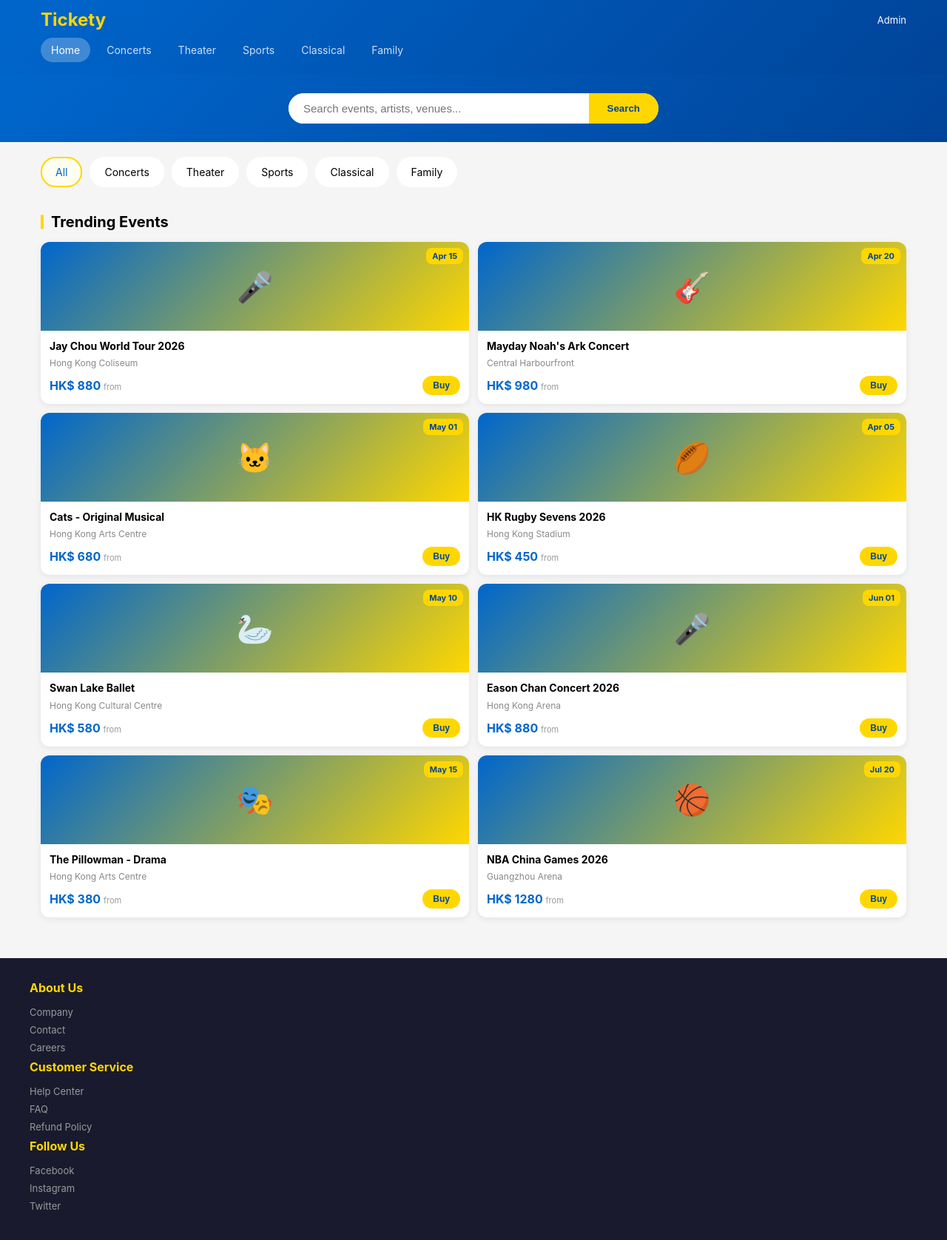
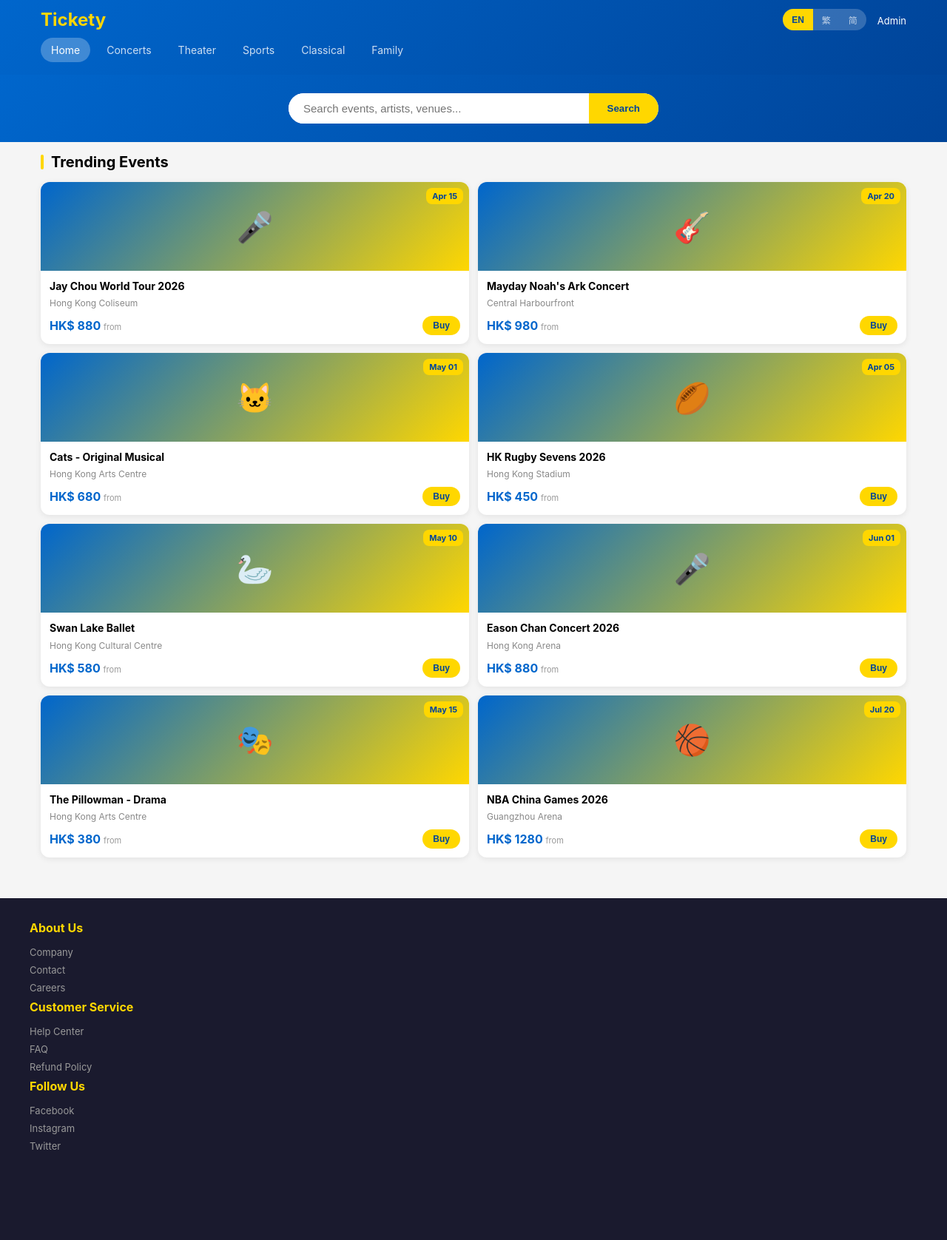
Before and after one commit to NEmiceKing/ticketing, a Flask app: page / in a window 1280 px wide. Shown: the whole page at 74% size. After the commit the page ends 1554 px from the top, so only its background shows below. Run offline with Flask 3, Linux system fonts and the light colour scheme.

Commit message:
Add language switching (EN/繁/简), remove duplicate category bar

```diff
--- a/templates/index.html
+++ b/templates/index.html
@@ -49,17 +49,39 @@
             color: white;
         }
 
-        .user-area {
+        .header-right {
             display: flex;
-            gap: 10px;
+            align-items: center;
+            gap: 15px;
         }
 
-        .user-btn {
+        .lang-switch {
+            display: flex;
             background: rgba(255,255,255,0.2);
+            border-radius: 20px;
+            overflow: hidden;
+        }
+
+        .lang-btn {
             padding: 6px 12px;
-            border-radius: 15px;
+            border: none;
+            background: transparent;
+            color: rgba(255,255,255,0.7);
+            cursor: pointer;
+            font-size: 12px;
+            transition: all 0.2s;
+        }
+
+        .lang-btn.active {
+            background: #FFD700;
+            color: #004499;
+            font-weight: bold;
+        }
+
+        .user-area a {
+            color: white;
+            text-decoration: none;
             font-size: 13px;
-            cursor: pointer;
         }
 
         nav {
@@ -82,6 +104,7 @@
             white-space: nowrap;
             border-radius: 20px;
             transition: all 0.2s;
+            cursor: pointer;
         }
 
         nav a:hover, nav a.active {
@@ -122,36 +145,9 @@
             cursor: pointer;
         }
 
-        /* Categories */
+        /* Categories - Hidden, using nav instead */
         .categories {
-            max-width: 1200px;
-            margin: 20px auto;
-            padding: 0 15px;
-            display: flex;
-            gap: 10px;
-            overflow-x: auto;
-            -webkit-overflow-scrolling: touch;
-        }
-
-        .categories::-webkit-scrollbar {
             display: none;
-        }
-
-        .category {
-            background: white;
-            padding: 10px 18px;
-            border-radius: 20px;
-            cursor: pointer;
-            transition: all 0.3s;
-            border: 2px solid transparent;
-            white-space: nowrap;
-            font-size: 14px;
-        }
-
-        .category:hover, .category.active {
-            border-color: #FFD700;
-            background: #FFFEF0;
-            color: #0066cc;
         }
 
         /* Events Grid */
@@ -422,6 +418,11 @@
                 height: auto;
                 min-height: 100px;
             }
+
+            .lang-btn {
+                padding: 4px 8px;
+                font-size: 11px;
+            }
         }
     </style>
 </head>
@@ -431,17 +432,19 @@
         <div class="header-content">
             <div class="top-bar">
                 <div class="logo">Tickety<span></span></div>
-                <div class="user-area">
-                    <a href="/admin" style="color: white; text-decoration: none; font-size: 13px;">Admin</a>
+                <div class="header-right">
+                    <div class="lang-switch">
+                        <button class="lang-btn active" data-lang="en">EN</button>
+                        <button class="lang-btn" data-lang="zh-TW">繁</button>
+                        <button class="lang-btn" data-lang="zh-CN">简</button>
+                    </div>
+                    <div class="user-area">
+                        <a href="/admin">Admin</a>
+                    </div>
                 </div>
             </div>
-            <nav>
-                <a href="#" class="active" data-category="All" onclick="filterByNav(this)">Home</a>
-                <a href="#" data-category="Concerts" onclick="filterByNav(this)">Concerts</a>
-                <a href="#" data-category="Theater" onclick="filterByNav(this)">Theater</a>
-                <a href="#" data-category="Sports" onclick="filterByNav(this)">Sports</a>
-                <a href="#" data-category="Classical" onclick="filterByNav(this)">Classical</a>
-                <a href="#" data-category="Family" onclick="filterByNav(this)">Family</a>
+            <nav id="mainNav">
+                <!-- Nav items will be inserted by JS -->
             </nav>
         </div>
     </header>
@@ -449,24 +452,14 @@
     <!-- Search -->
     <div class="search-section">
         <div class="search-box">
-            <input type="text" placeholder="Search events, artists, venues...">
-            <button>Search</button>
+            <input type="text" id="searchInput" placeholder="Search events, artists, venues...">
+            <button onclick="doSearch()">Search</button>
         </div>
     </div>
 
-    <!-- Categories -->
-    <div class="categories">
-        <div class="category active">All</div>
-        <div class="category">Concerts</div>
-        <div class="category">Theater</div>
-        <div class="category">Sports</div>
-        <div class="category">Classical</div>
-        <div class="category">Family</div>
-    </div>
-
-    <!-- Hot Events -->
+    <!-- Events Section -->
     <div class="events-section">
-        <div class="section-title">Trending Events</div>
+        <div class="section-title" id="sectionTitle">Trending Events</div>
         <div class="events-grid" id="eventsGrid">
             <!-- Events will be inserted here -->
         </div>
@@ -476,19 +469,19 @@
     <footer>
         <div class="footer-content">
             <div class="footer-section">
-                <h3>About Us</h3>
-                <a href="#">Company</a>
-                <a href="#">Contact</a>
-                <a href="#">Careers</a>
+                <h3 id="footerAbout">About Us</h3>
+                <a href="#" id="footerCompany">Company</a>
+                <a href="#" id="footerContact">Contact</a>
+                <a href="#" id="footerCareers">Careers</a>
             </div>
             <div class="footer-section">
-                <h3>Customer Service</h3>
-                <a href="#">Help Center</a>
-                <a href="#">FAQ</a>
-                <a href="#">Refund Policy</a>
+                <h3 id="footerService">Customer Service</h3>
+                <a href="#" id="footerHelp">Help Center</a>
+                <a href="#" id="footerFAQ">FAQ</a>
+                <a href="#" id="footerRefund">Refund Policy</a>
             </div>
             <div class="footer-section">
-                <h3>Follow Us</h3>
+                <h3 id="footerFollow">Follow Us</h3>
                 <a href="#">Facebook</a>
                 <a href="#">Instagram</a>
                 <a href="#">Twitter</a>
@@ -509,91 +502,130 @@
                 <!-- Ticket options will be inserted here -->
             </div>
 
-            <button class="checkout-btn" onclick="checkout()">Buy Tickets</button>
+            <button class="checkout-btn" onclick="checkout()" id="buyBtn">Buy Tickets</button>
         </div>
     </div>
 
     <script>
+        // Translations
+        const translations = {
+            en: {
+                navHome: "Home", navConcerts: "Concerts", navTheater: "Theater", navSports: "Sports", navClassical: "Classical", navFamily: "Family",
+                trending: "Trending Events", searchPlaceholder: "Search events, artists, venues...",
+                buy: "Buy", from: "from", standard: "Standard", vip: "VIP", premium: "Premium",
+                buyTickets: "Buy Tickets", thankYou: "Thank you! Your order has been placed.",
+                footerAbout: "About Us", footerCompany: "Company", footerContact: "Contact", footerCareers: "Careers",
+                footerService: "Customer Service", footerHelp: "Help Center", footerFAQ: "FAQ", footerRefund: "Refund Policy",
+                footerFollow: "Follow Us"
+            },
+            "zh-TW": {
+                navHome: "首頁", navConcerts: "演唱會", navTheater: "話劇", navSports: "體育", navClassical: "古典", navFamily: "親子",
+                trending: "熱門活動", searchPlaceholder: "搜尋活動、藝術家、場館...",
+                buy: "購票", from: "起", standard: "標準票", vip: "貴賓票", premium: "尊貴票",
+                buyTickets: "立即購票", thankYou: "感謝您的購買！訂單已確認。",
+                footerAbout: "關於我們", footerCompany: "公司簡介", footerContact: "聯絡我們", footerCareers: "招聘資訊",
+                footerService: "客戶服務", footerHelp: "幫助中心", footerFAQ: "常見問題", footerRefund: "退票政策",
+                footerFollow: "關注我們"
+            },
+            "zh-CN": {
+                navHome: "首页", navConcerts: "演唱会", navTheater: "话剧", navSports: "体育", navClassical: "古典", navFamily: "亲子",
+                trending: "热门活动", searchPlaceholder: "搜索活动、艺术家、场馆...",
+                buy: "购票", from: "起", standard: "标准票", vip: "贵宾票", premium: "尊贵票",
+                buyTickets: "立即购票", thankYou: "感谢您的购买！订单已确认。",
+                footerAbout: "关于我们", footerCompany: "公司简介", footerContact: "联系我们", footerCareers: "招聘信息",
+                footerService: "客户服务", footerHelp: "帮助中心", footerFAQ: "常见问题", footerRefund: "退票政策",
+                footerFollow: "关注我们"
+            }
+        };
+
+        let currentLang = 'en';
+
         // Sample event data
         const events = [
-            {
-                id: 1,
-                title: "Jay Chou World Tour 2026",
-                date: "Apr 15, 2026",
-                venue: "Hong Kong Coliseum",
-                price: 880,
-                category: "Concerts",
-                emoji: "🎤"
-            },
-            {
-                id: 2,
-                title: "Mayday Noah's Ark Concert",
-                date: "Apr 20, 2026",
-                venue: "Central Harbourfront",
-                price: 980,
-                category: "Concerts",
-                emoji: "🎸"
-            },
-            {
-                id: 3,
-                title: "Cats - Original Musical",
-                date: "May 01, 2026",
-                venue: "Hong Kong Arts Centre",
-                price: 680,
-                category: "Theater",
-                emoji: "🐱"
-            },
-            {
-                id: 4,
-                title: "HK Rugby Sevens 2026",
-                date: "Apr 05, 2026",
-                venue: "Hong Kong Stadium",
-                price: 450,
-                category: "Sports",
-                emoji: "🏉"
-            },
-            {
-                id: 5,
-                title: "Swan Lake Ballet",
-                date: "May 10, 2026",
-                venue: "Hong Kong Cultural Centre",
-                price: 580,
-                category: "Classical",
-                emoji: "🦢"
-            },
-            {
-                id: 6,
-                title: "Eason Chan Concert 2026",
-                date: "Jun 01, 2026",
-                venue: "Hong Kong Arena",
-                price: 880,
-                category: "Concerts",
-                emoji: "🎤"
-            },
-            {
-                id: 7,
-                title: "The Pillowman - Drama",
-                date: "May 15, 2026",
-                venue: "Hong Kong Arts Centre",
-                price: 380,
-                category: "Theater",
-                emoji: "🎭"
-            },
-            {
-                id: 8,
-                title: "NBA China Games 2026",
-                date: "Jul 20, 2026",
-                venue: "Guangzhou Arena",
-                price: 1280,
-                category: "Sports",
-                emoji: "🏀"
-            }
+            { id: 1, title: "Jay Chou World Tour 2026", date: "Apr 15, 2026", venue: "Hong Kong Coliseum", price: 880, category: "Concerts", emoji: "🎤" },
+            { id: 2, title: "Mayday Noah's Ark Concert", date: "Apr 20, 2026", venue: "Central Harbourfront", price: 980, category: "Concerts", emoji: "🎸" },
+            { id: 3, title: "Cats - Original Musical", date: "May 01, 2026", venue: "Hong Kong Arts Centre", price: 680, category: "Theater", emoji: "🐱" },
+            { id: 4, title: "HK Rugby Sevens 2026", date: "Apr 05, 2026", venue: "Hong Kong Stadium", price: 450, category: "Sports", emoji: "🏉" },
+            { id: 5, title: "Swan Lake Ballet", date: "May 10, 2026", venue: "Hong Kong Cultural Centre", price: 580, category: "Classical", emoji: "🦢" },
+            { id: 6, title: "Eason Chan Concert 2026", date: "Jun 01, 2026", venue: "Hong Kong Arena", price: 880, category: "Concerts", emoji: "🎤" },
+            { id: 7, title: "The Pillowman - Drama", date: "May 15, 2026", venue: "Hong Kong Arts Centre", price: 380, category: "Theater", emoji: "🎭" },
+            { id: 8, title: "NBA China Games 2026", date: "Jul 20, 2026", venue: "Guangzhou Arena", price: 1280, category: "Sports", emoji: "🏀" }
         ];
 
+        // Category mapping
+        const categoryMap = {
+            "Concerts": { en: "Concerts", "zh-TW": "演唱會", "zh-CN": "演唱会" },
+            "Theater": { en: "Theater", "zh-TW": "話劇", "zh-CN": "话剧" },
+            "Sports": { en: "Sports", "zh-TW": "體育", "zh-CN": "体育" },
+            "Classical": { en: "Classical", "zh-TW": "古典", "zh-CN": "古典" },
+            "Family": { en: "Family", "zh-TW": "親子", "zh-CN": "亲子" }
+        };
+
         let selectedEvent = null;
+        let currentCategory = 'All';
 
-        // Render events
+        // Language switch
+        document.querySelectorAll('.lang-btn').forEach(btn => {
+            btn.addEventListener('click', function() {
+                document.querySelectorAll('.lang-btn').forEach(b => b.classList.remove('active'));
+                this.classList.add('active');
+                currentLang = this.getAttribute('data-lang');
+                updateLanguage();
+            });
+        });
+
+        function updateLanguage() {
+            const t = translations[currentLang];
+
+            // Update nav
+            renderNav();
+
+            // Update section title
+            document.getElementById('sectionTitle').textContent = t.trending;
+
+            // Update search
+            document.getElementById('searchInput').placeholder = t.searchPlaceholder;
+
+            // Update footer
+            document.getElementById('footerAbout').textContent = t.footerAbout;
+            document.getElementById('footerCompany').textContent = t.footerCompany;
+            document.getElementById('footerContact').textContent = t.footerContact;
+            document.getElementById('footerCareers').textContent = t.footerCareers;
+            document.getElementById('footerService').textContent = t.footerService;
+            document.getElementById('footerHelp').textContent = t.footerHelp;
+            document.getElementById('footerFAQ').textContent = t.footerFAQ;
+            document.getElementById('footerRefund').textContent = t.footerRefund;
+            document.getElementById('footerFollow').textContent = t.footerFollow;
+
+            // Re-render events
+            renderEvents(currentCategory);
+
+            // Update buy button if modal open
+            if (selectedEvent) {
+                document.getElementById('buyBtn').textContent = t.buyTickets;
+            }
+        }
+
+        function renderNav() {
+            const t = translations[currentLang];
+            const navItems = [
+                { key: 'All', label: t.navHome },
+                { key: 'Concerts', label: t.navConcerts },
+                { key: 'Theater', label: t.navTheater },
+                { key: 'Sports', label: t.navSports },
+                { key: 'Classical', label: t.navClassical },
+                { key: 'Family', label: t.navFamily }
+            ];
+
+            const nav = document.getElementById('mainNav');
+            nav.innerHTML = navItems.map(item =>
+                `<a href="#" class="${item.key === currentCategory ? 'active' : ''}"
+                   data-category="${item.key}" onclick="filterByNav(this)">${item.label}</a>`
+            ).join('');
+        }
+
         function renderEvents(category = 'All') {
+            const t = translations[currentLang];
             const grid = document.getElementById('eventsGrid');
             const filtered = category === 'All' ? events : events.filter(e => e.category === category);
 
@@ -607,55 +639,68 @@
                         <div class="event-title">${event.title}</div>
                         <div class="event-venue">${event.venue}</div>
                         <div class="event-footer">
-                            <div class="price">HK$ ${event.price} <span>from</span></div>
-                            <button class="buy-btn">Buy</button>
+                            <div class="price">HK$ ${event.price} <span>${t.from}</span></div>
+                            <button class="buy-btn">${t.buy}</button>
                         </div>
                     </div>
                 </div>
             `).join('');
         }
 
-        // Category filter (from category buttons)
-        document.querySelectorAll('.category').forEach(cat => {
-            cat.addEventListener('click', function() {
-                document.querySelectorAll('.category').forEach(c => c.classList.remove('active'));
-                this.classList.add('active');
-                renderEvents(this.textContent);
-            });
-        });
-
-        // Nav filter function
         function filterByNav(element) {
             event.preventDefault();
             const category = element.getAttribute('data-category');
+            currentCategory = category;
 
-            // Update nav active state
-            document.querySelectorAll('nav a').forEach(a => a.classList.remove('active'));
+            document.querySelectorAll('#mainNav a').forEach(a => a.classList.remove('active'));
             element.classList.add('active');
 
-            // Update category buttons
-            document.querySelectorAll('.category').forEach(c => {
-                c.classList.remove('active');
-                if (c.textContent === category) c.classList.add('active');
-            });
-
-            // Filter events
             renderEvents(category);
         }
 
-        // Modal functions
+        function doSearch() {
+            const query = document.getElementById('searchInput').value.toLowerCase();
+            const filtered = events.filter(e =>
+                e.title.toLowerCase().includes(query) ||
+                e.venue.toLowerCase().includes(query)
+            );
+
+            const t = translations[currentLang];
+            document.getElementById('sectionTitle').textContent = 'Search Results';
+
+            const grid = document.getElementById('eventsGrid');
+            grid.innerHTML = filtered.map(event => `
+                <div class="event-card" onclick="openTicketModal(${event.id})">
+                    <div class="event-image">
+                        ${event.emoji}
+                        <div class="event-date-badge">${event.date.split(',')[0]}</div>
+                    </div>
+                    <div class="event-info">
+                        <div class="event-title">${event.title}</div>
+                        <div class="event-venue">${event.venue}</div>
+                        <div class="event-footer">
+                            <div class="price">HK$ ${event.price} <span>${t.from}</span></div>
+                            <button class="buy-btn">${t.buy}</button>
+                        </div>
+                    </div>
+                </div>
+            `).join('');
+        }
+
         function openTicketModal(eventId) {
             selectedEvent = events.find(e => e.id === eventId);
             if (!selectedEvent) return;
 
+            const t = translations[currentLang];
+
             document.getElementById('modalTitle').textContent = selectedEvent.title;
             document.getElementById('modalVenue').textContent = `${selectedEvent.date} | ${selectedEvent.venue}`;
+            document.getElementById('buyBtn').textContent = t.buyTickets;
 
-            // Generate ticket options
             const prices = [
-                { name: 'Standard', price: selectedEvent.price },
-                { name: 'VIP', price: selectedEvent.price * 1.5 },
-                { name: 'Premium', price: selectedEvent.price * 2 }
+                { name: t.standard, price: selectedEvent.price },
+                { name: t.vip, price: selectedEvent.price * 1.5 },
+                { name: t.premium, price: selectedEvent.price * 2 }
             ];
 
             document.getElementById('ticketOptions').innerHTML = prices.map((p, i) => `
@@ -678,16 +723,17 @@
         }
 
         function checkout() {
-            alert('Thank you! Your order has been placed.');
+            const t = translations[currentLang];
+            alert(t.thankYou);
             closeModal();
         }
 
-        // Close modal when clicking outside
         document.getElementById('ticketModal').addEventListener('click', function(e) {
             if (e.target === this) closeModal();
         });
 
         // Initial render
+        renderNav();
         renderEvents();
     </script>
 </body>
```
